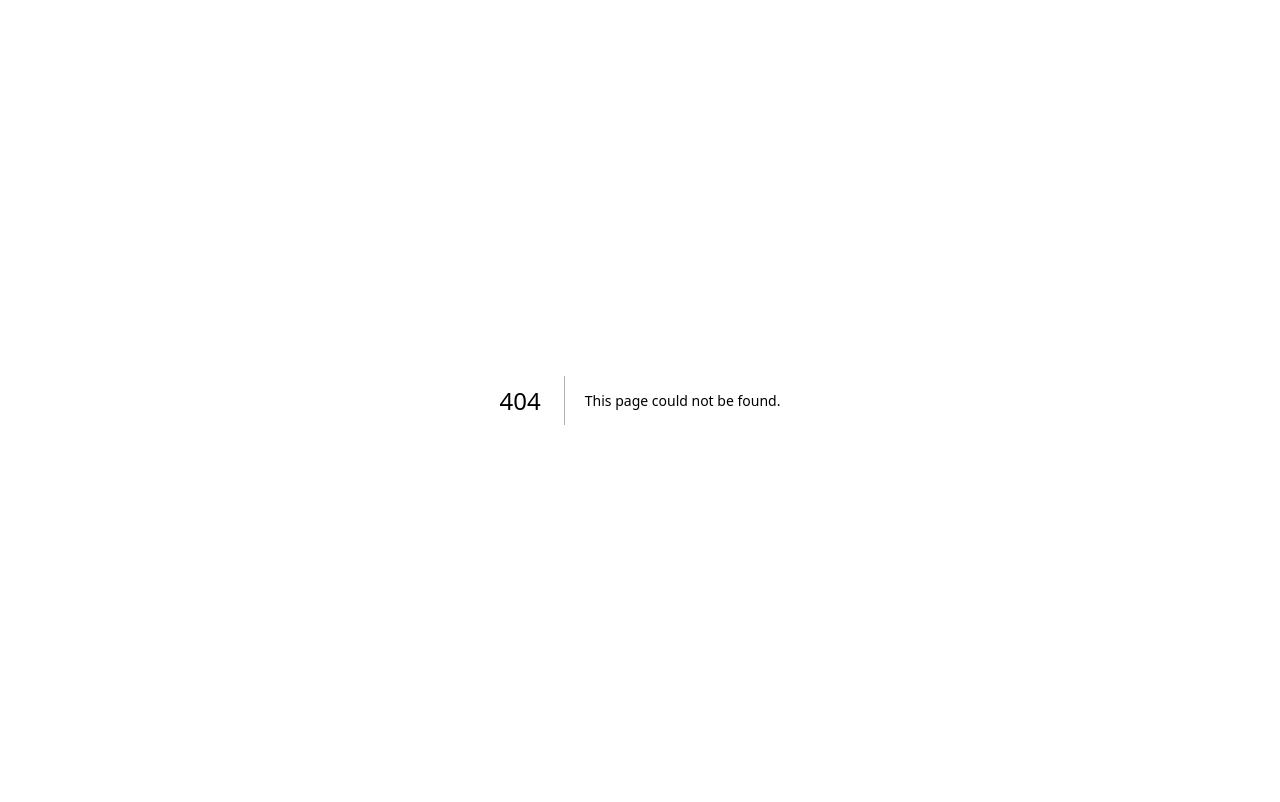
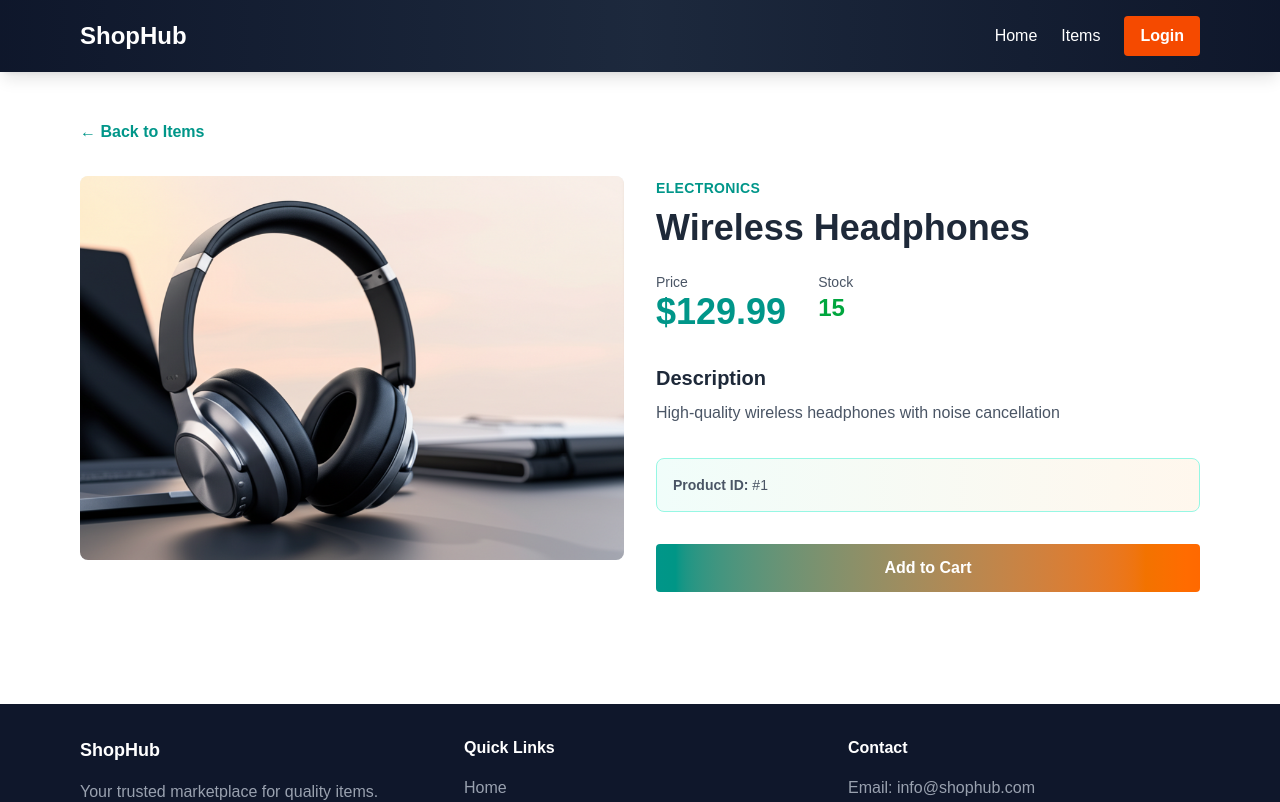
Before and after one commit to SuvroBiswas93/shophub, a Next.js app: page /items/1 in a window 1280 px wide. Before the commit this address had no page. Shown: the top 802 px of the page. Built offline with nearby package versions, Linux system fonts and the light colour scheme.

Commit message:
feat: add items pages, item detail page, items library, and global 404

```diff
--- /dev/null
+++ b/src/app/items/[id]/page.jsx
@@ -0,0 +1,112 @@
+// app/items/[id]/page.jsx
+import Navbar from "@/components/navbar";
+import Footer from "@/components/footer";
+import Link from "next/link";
+import Image from "next/image";
+import { getItemById, getItems } from "@/lib/items";
+import { notFound } from "next/navigation";
+
+// ✅ Metadata generation
+export async function generateMetadata({ params: promiseParams }) {
+  const params = await promiseParams; // <-- unwrap params
+  const item = await getItemById(params.id);
+
+  if (!item) return { title: "Item Not Found - ShopHub" };
+
+  return {
+    title: `${item.name} - ShopHub`,
+    description: item.description,
+  };
+}
+
+// ✅ Static params for SSG
+export async function generateStaticParams() {
+  const items = await getItems();
+  return items.map((item) => ({ id: item.id.toString() }));
+}
+
+// ✅ Page component
+export default async function ItemDetailPage({ params: promiseParams }) {
+  const params = await promiseParams; // <-- unwrap params
+  const item = await getItemById(params.id);
+
+  if (!item) notFound(); // renders app/not-found.jsx
+
+  return (
+    <>
+      <Navbar />
+
+      <div className="max-w-6xl mx-auto px-4 py-12">
+        <Link
+          href="/items"
+          className="text-teal-600 hover:text-teal-800 font-semibold mb-8 inline-block"
+        >
+          ← Back to Items
+        </Link>
+
+        <div className="grid grid-cols-1 md:grid-cols-2 gap-8">
+          {/* Image */}
+          <div className="flex items-center justify-center bg-gray-100 rounded-lg overflow-hidden h-96 relative">
+            <Image
+              src={item.image || "/placeholder.svg"}
+              alt={item.name}
+              fill
+              className="object-cover"
+            />
+          </div>
+
+          {/* Item Info */}
+          <div className="flex flex-col justify-between">
+            <div>
+              <span className="text-teal-600 font-semibold text-sm uppercase tracking-wide">
+                {item.category}
+              </span>
+              <h1 className="text-4xl font-bold text-gray-800 mt-2">
+                {item.name}
+              </h1>
+
+              <div className="flex gap-8 mt-6">
+                <div>
+                  <p className="text-gray-600 text-sm">Price</p>
+                  <p className="text-4xl font-bold text-teal-600">${item.price}</p>
+                </div>
+                <div>
+                  <p className="text-gray-600 text-sm">Stock</p>
+                  <p
+                    className={`text-2xl font-bold ${
+                      item.stock > 0 ? "text-green-600" : "text-red-600"
+                    }`}
+                  >
+                    {item.stock > 0 ? item.stock : "Out of Stock"}
+                  </p>
+                </div>
+              </div>
+
+              <div className="mt-8">
+                <h3 className="text-xl font-bold text-gray-800 mb-2">Description</h3>
+                <p className="text-gray-600 leading-relaxed">{item.description}</p>
+              </div>
+
+              <div className="mt-8 p-4 bg-gradient-to-r from-teal-50 to-orange-50 rounded-lg border border-teal-200">
+                <p className="text-sm text-gray-600">
+                  <span className="font-semibold">Product ID:</span> #{item.id}
+                </p>
+              </div>
+            </div>
+
+            <button
+              disabled={item.stock === 0}
+              className={`w-full bg-gradient-to-r from-teal-600 to-orange-500 text-white font-bold py-3 px-4 rounded hover:from-teal-700 hover:to-orange-600 transition mt-8 ${
+                item.stock === 0 ? "opacity-50 cursor-not-allowed" : ""
+              }`}
+            >
+              {item.stock > 0 ? "Add to Cart" : "Out of Stock"}
+            </button>
+          </div>
+        </div>
+      </div>
+
+      <Footer />
+    </>
+  );
+}
--- /dev/null
+++ b/src/app/items/page.jsx
@@ -0,0 +1,79 @@
+
+import Navbar from "@/components/navbar";
+import Footer from "@/components/footer";
+import Link from "next/link";
+import Image from "next/image";
+import { getItems } from "@/lib/items";
+
+export const metadata = {
+  title: "Items - ShopHub",
+  description: "Browse our collection of quality items",
+};
+
+export default async function ItemsPage() {
+  const items = await getItems();
+
+  return (
+    <>
+      <Navbar />
+
+      <div className="max-w-6xl mx-auto px-4 py-12">
+        <h1 className="text-4xl font-bold mb-2 text-center">Our Items</h1>
+        <p className="text-gray-600 mb-8 text-center">
+          Explore our collection of quality products
+        </p>
+
+        {items.length === 0 ? (
+          <div className="text-center py-12">
+            <p className="text-gray-600 text-lg">No items available</p>
+          </div>
+        ) : (
+          <div className="grid grid-cols-1 md:grid-cols-2 lg:grid-cols-3 gap-6">
+            {items.map((item) => (
+              <Link key={item.id} href={`/items/${item.id}`}>
+                <div className="bg-white rounded-lg shadow-lg hover:shadow-xl transition overflow-hidden cursor-pointer h-full flex flex-col hover:scale-105 transform duration-300">
+                  <div className="w-full h-64 bg-gray-200 relative flex items-center justify-center shrink-0">
+                    <Image
+                      src={item.image || "/placeholder.svg"}
+                      alt={item.name}
+                      fill
+                      className="object-cover"
+                    />
+                  </div>
+
+                  <div className="p-4 flex flex-col grow">
+                    <span className="text-sm text-teal-600 font-semibold uppercase tracking-wide">
+                      {item.category}
+                    </span>
+                    <h2 className="text-xl font-bold text-gray-800 mt-2 line-clamp-2">
+                      {item.name}
+                    </h2>
+                    <p className="text-gray-600 text-sm mt-2 flex-grow line-clamp-2">
+                      {item.description}
+                    </p>
+                    <div className="flex justify-between items-center mt-4">
+                      <span className="text-2xl font-bold text-teal-600">
+                        ${item.price}
+                      </span>
+                      <span
+                        className={`text-sm font-semibold px-3 py-1 rounded-full ${
+                          item.stock > 0
+                            ? "bg-green-100 text-green-700"
+                            : "bg-red-100 text-red-700"
+                        }`}
+                      >
+                        {item.stock > 0 ? `${item.stock} left` : "Out of stock"}
+                      </span>
+                    </div>
+                  </div>
+                </div>
+              </Link>
+            ))}
+          </div>
+        )}
+      </div>
+
+      <Footer />
+    </>
+  );
+}
--- /dev/null
+++ b/src/app/not-found.jsx
@@ -0,0 +1,22 @@
+import Link from "next/link";
+import Navbar from "@/components/navbar";
+import Footer from "@/components/footer";
+
+export default function NotFound() {
+  return (
+    <>
+      <Navbar />
+      <div className="flex flex-col items-center justify-center min-h-screen text-center px-4">
+        <h1 className="text-6xl font-bold mb-4 text-teal-600">404</h1>
+        <p className="text-gray-600 mb-6">Page not found!</p>
+        <Link
+          href="/"
+          className="bg-teal-600 text-white px-6 py-3 rounded hover:bg-teal-700 transition"
+        >
+          Go Home
+        </Link>
+      </div>
+      <Footer />
+    </>
+  );
+}
--- /dev/null
+++ b/src/lib/items.js
@@ -0,0 +1,27 @@
+// src/lib/items.js
+import itemsData from "../data/items.json";
+
+/**
+ * Get all items
+ */
+export async function getItems() {
+  return itemsData;
+}
+
+/**
+ * Get single item by ID
+ * @param {number|string} id
+ */
+export async function getItemById(id) {
+  return itemsData.find((item) => item.id === Number(id));
+}
+
+/**
+ * Get items by category
+ * @param {string} category
+ */
+export async function getItemsByCategory(category) {
+  return itemsData.filter(
+    (item) => item.category.toLowerCase() === category.toLowerCase()
+  );
+}
```
Also changed, not shown: public/modern-coffee-machine.avif (added), public/modern-coffee-maker.png (added).
